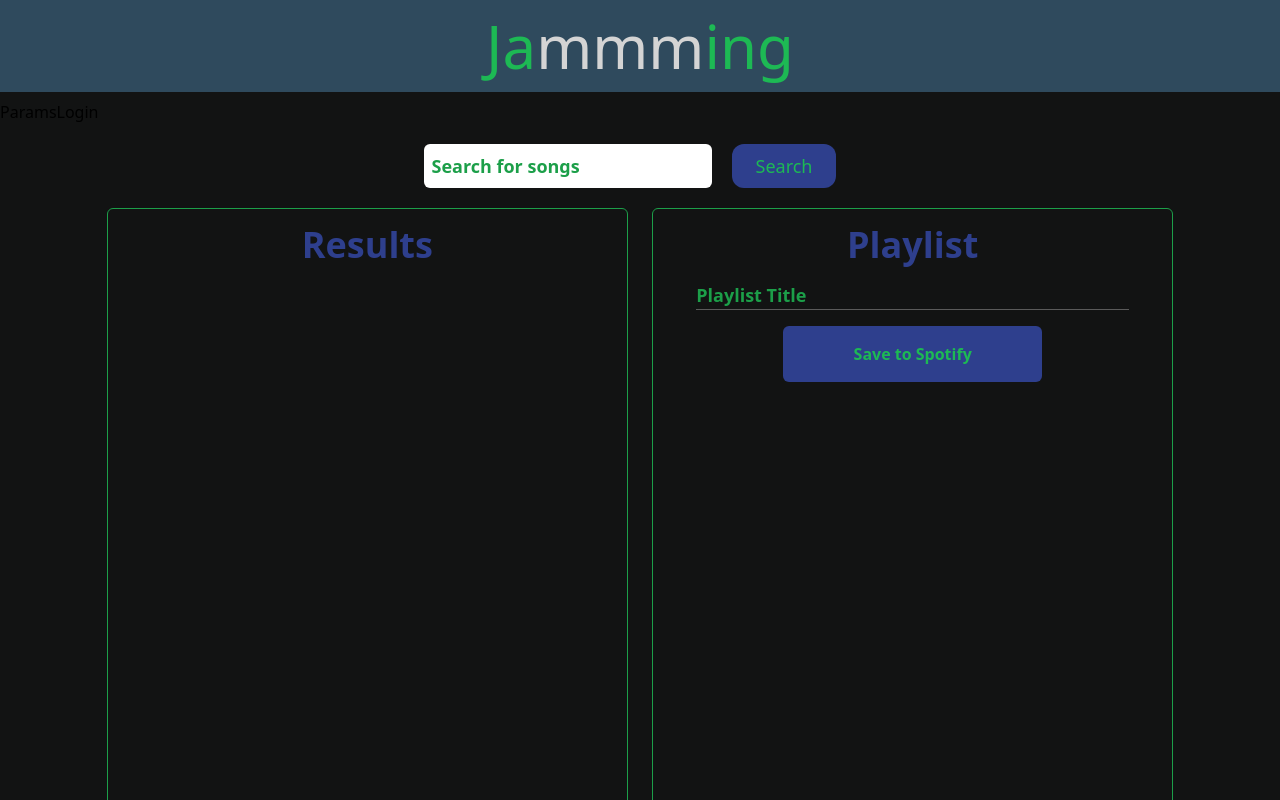
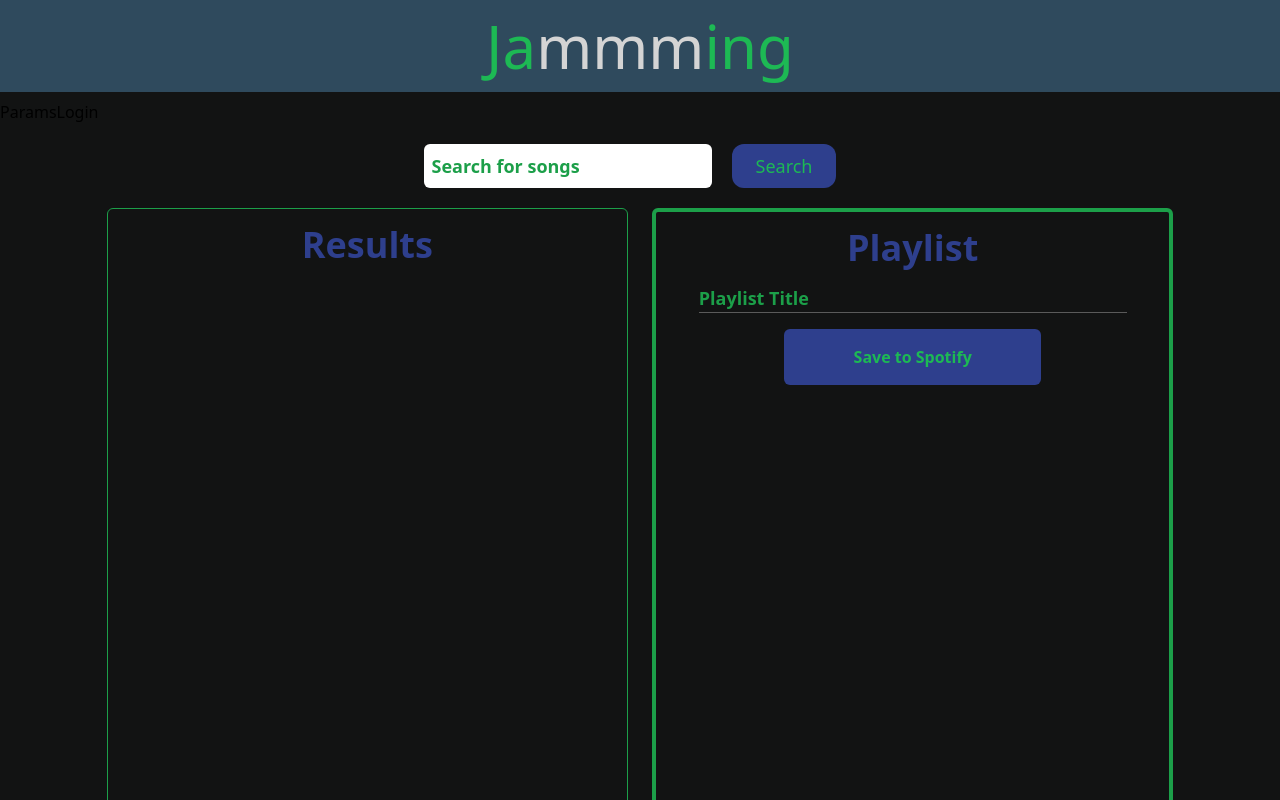
Before and after one commit to Dan-McGrath/jamming, a React (Vite) app: page / in a window 1280 px wide. Shown: the top 800 px of the page. Built offline with nearby package versions, Linux system fonts and the light colour scheme.

Commit message:
add from element and handleSubmit function

```diff
--- a/src/components/Playlist.jsx
+++ b/src/components/Playlist.jsx
@@ -1,11 +1,16 @@
 import Tracklist from "./Tracklist";
 
 const Playlist = ({ playlist, onRemoveSong }) => {
+  const handleSubmit = (e) => {
+    e.preventDefualt();
+  };
+
   return (
-    <div className="border rounded-md border-dark-green">
+    <div className="border-4 rounded-md border-dark-green">
       <h2 className="my-4 text-4xl font-semibold text-center text-blue">
         Playlist
       </h2>
+      <form onSubmit={(e) => handleSubmit(e)}>
         <input
           type="text"
           placeholder="Playlist Title"
@@ -20,6 +25,7 @@ const Playlist = ({ playlist, onRemoveSong }) => {
         <button className="block w-1/2 p-4 mx-auto font-semibold rounded-md bg-blue text-lite-green">
           Save to Spotify
         </button>
+      </form>
     </div>
   );
 };
```
Lines whose indentation alone changed are shown as unchanged.
